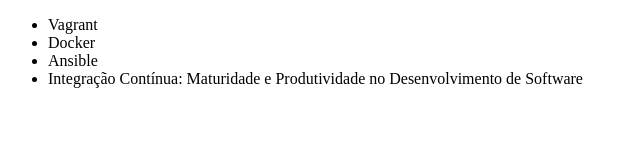
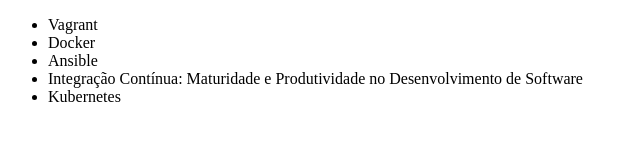
Before and after one commit to lescarpi/alura-git, a plain HTML site: page index.html in a window 1280 px wide. Shown: the full height of the page, 0-640 px from the left. Drawn offline with Linux system fonts and the light colour scheme.

Commit message:
Adicionado curso de Kubernetes

```diff
--- a/index.html
+++ b/index.html
@@ -2,7 +2,7 @@
 <html lang="en">
 <head>
     <meta charset="UTF-8">
-    <title>Cursos da Alura</title>
+    <title>Cursos de DevOps da Alura</title>
 </head>
 <body>
     <ul>
@@ -10,6 +10,7 @@
         <li>Docker</li>
         <li>Ansible</li>
         <li>Integração Contínua: Maturidade e Produtividade no Desenvolvimento de Software</li>
+        <li>Kubernetes</li>
     </ul>
 </body>
 </html>
```
